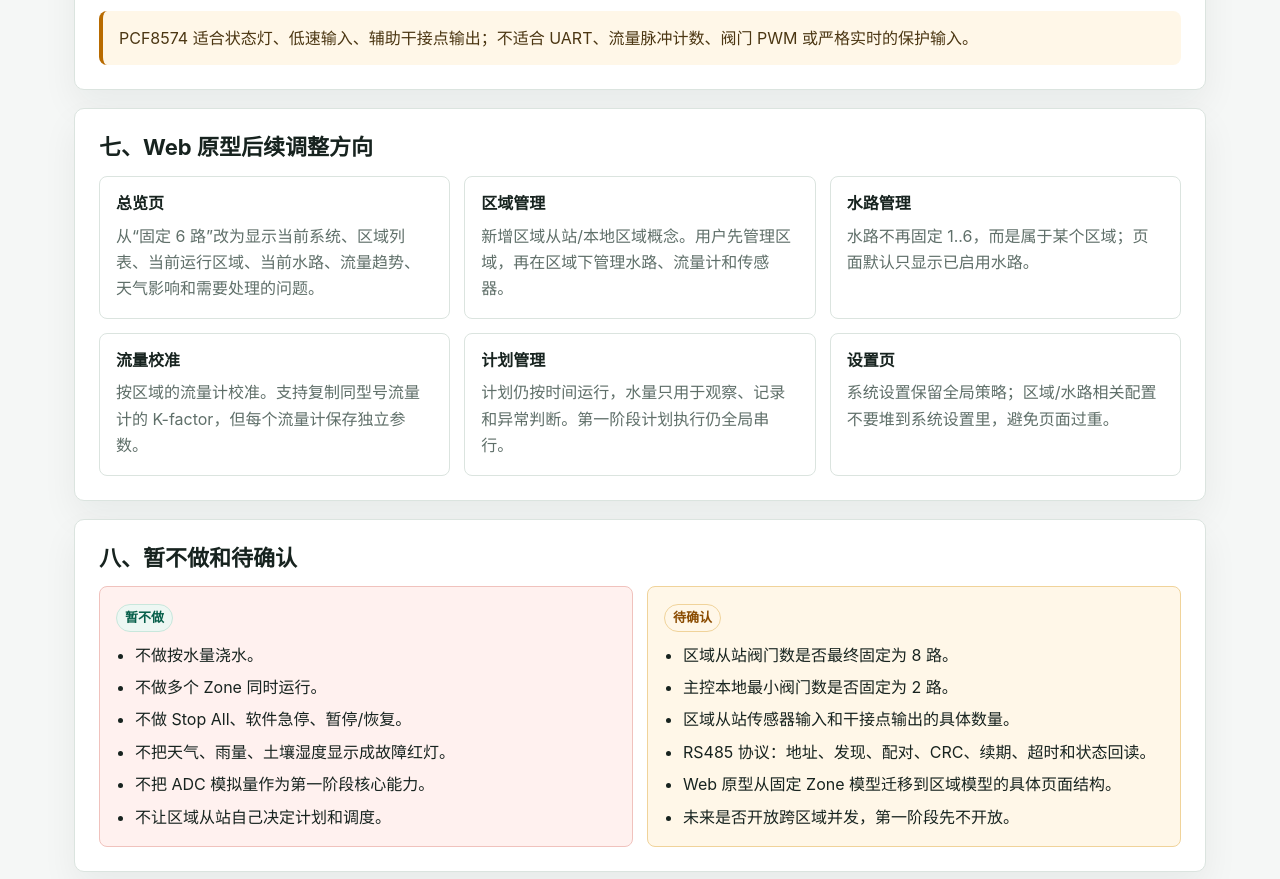
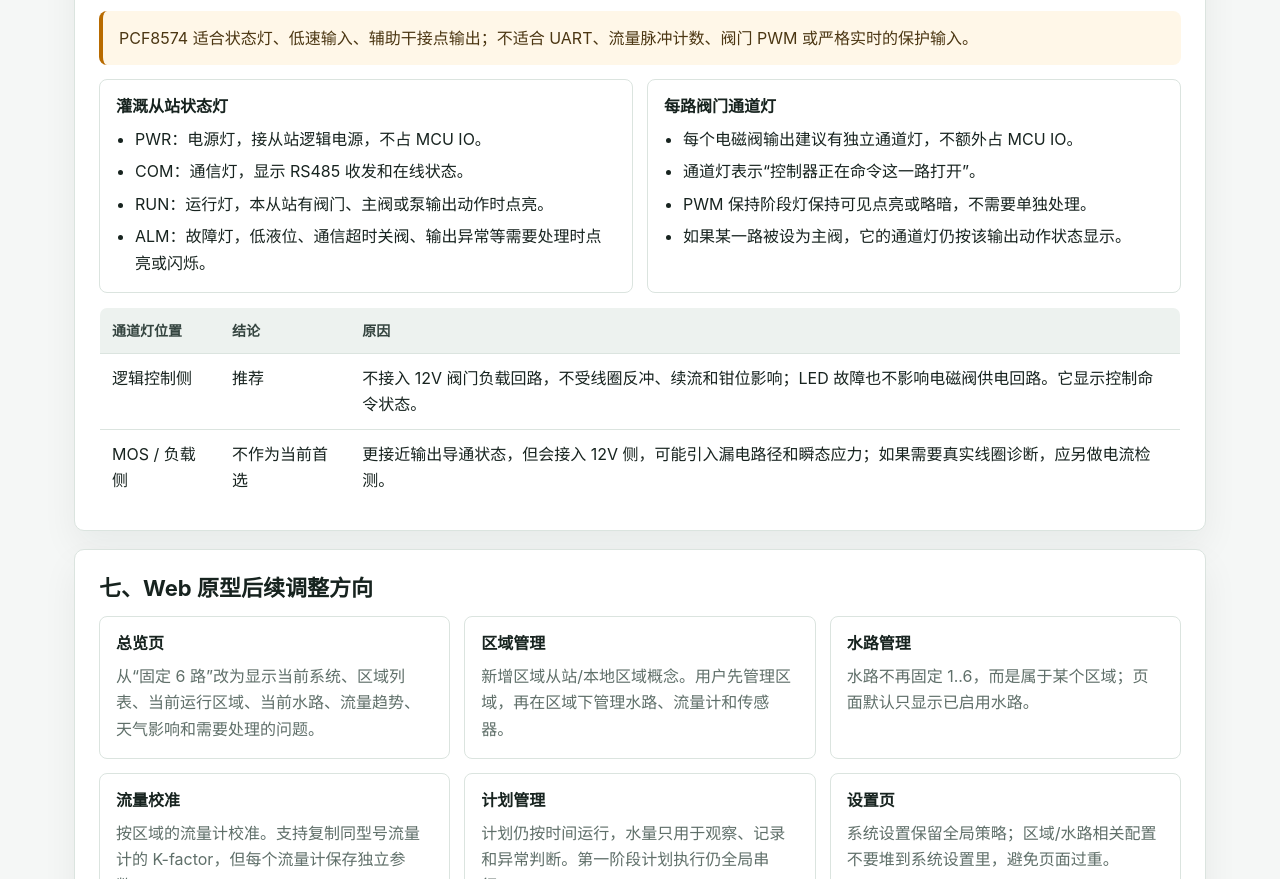
Before and after one commit to tangyangguang/Esp32_Irrigation, a plain HTML site: page docs/knowledge/index.html in a window 1280 px wide. Shown: the part 2772-3651 px from the top of the page. Drawn offline with Linux system fonts and the light colour scheme.

Commit message:
docs: document station indicator lights

```diff
--- a/docs/knowledge/index.html
+++ b/docs/knowledge/index.html
@@ -504,6 +504,47 @@
     <div class="callout" style="margin-top:14px">
       PCF8574 适合状态灯、低速输入、辅助干接点输出；不适合 UART、流量脉冲计数、阀门 PWM 或严格实时的保护输入。
     </div>
+    <div class="grid two" style="margin-top:14px">
+      <div class="card">
+        <h3>灌溉从站状态灯</h3>
+        <ul>
+          <li>PWR：电源灯，接从站逻辑电源，不占 MCU IO。</li>
+          <li>COM：通信灯，显示 RS485 收发和在线状态。</li>
+          <li>RUN：运行灯，本从站有阀门、主阀或泵输出动作时点亮。</li>
+          <li>ALM：故障灯，低液位、通信超时关阀、输出异常等需要处理时点亮或闪烁。</li>
+        </ul>
+      </div>
+      <div class="card">
+        <h3>每路阀门通道灯</h3>
+        <ul>
+          <li>每个电磁阀输出建议有独立通道灯，不额外占 MCU IO。</li>
+          <li>通道灯表示“控制器正在命令这一路打开”。</li>
+          <li>PWM 保持阶段灯保持可见点亮或略暗，不需要单独处理。</li>
+          <li>如果某一路被设为主阀，它的通道灯仍按该输出动作状态显示。</li>
+        </ul>
+      </div>
+    </div>
+    <table class="table" style="margin-top:14px">
+      <thead>
+        <tr>
+          <th>通道灯位置</th>
+          <th>结论</th>
+          <th>原因</th>
+        </tr>
+      </thead>
+      <tbody>
+        <tr>
+          <td>逻辑控制侧</td>
+          <td>推荐</td>
+          <td>不接入 12V 阀门负载回路，不受线圈反冲、续流和钳位影响；LED 故障也不影响电磁阀供电回路。它显示控制命令状态。</td>
+        </tr>
+        <tr>
+          <td>MOS / 负载侧</td>
+          <td>不作为当前首选</td>
+          <td>更接近输出导通状态，但会接入 12V 侧，可能引入漏电路径和瞬态应力；如果需要真实线圈诊断，应另做电流检测。</td>
+        </tr>
+      </tbody>
+    </table>
   </section>
 
   <section class="panel">
```
